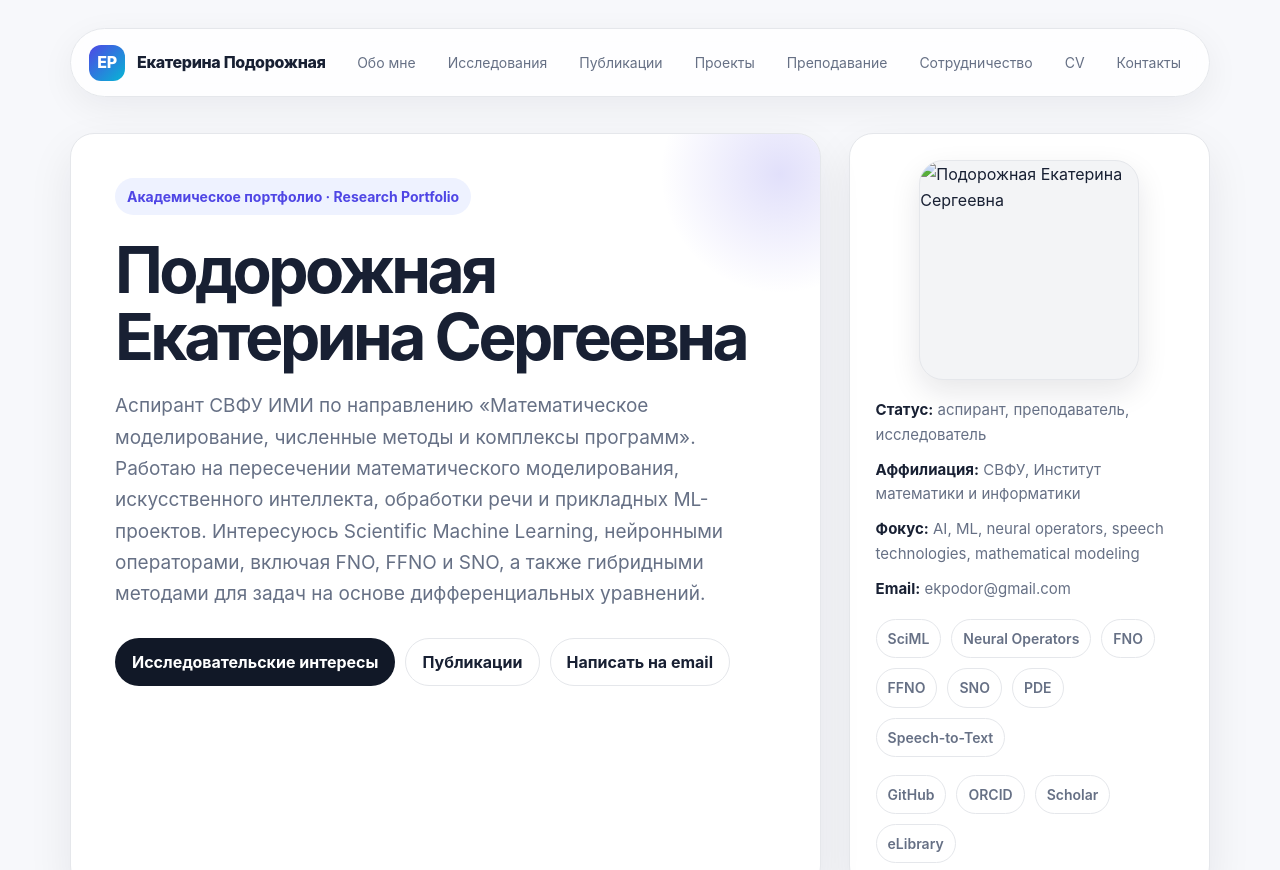
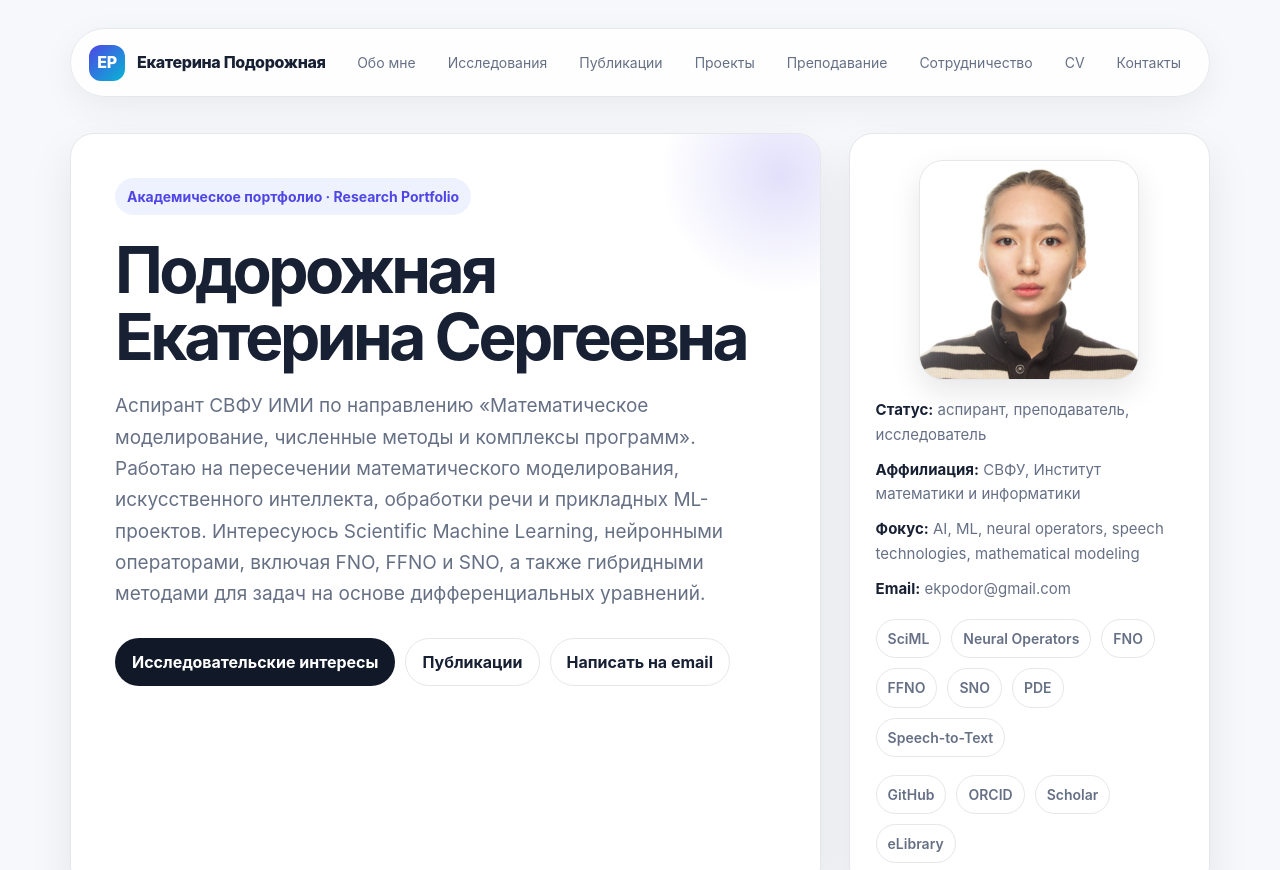
Before and after one commit to PKS898/PKS898.github.io, a plain HTML site: page index.html in a window 1280 px wide. Shown: the top 870 px of the page. Drawn offline with Linux system fonts and the light colour scheme.

Commit message:
fix path

```diff
--- a/index.html
+++ b/index.html
@@ -521,7 +521,7 @@
 
         <aside class="hero-card" aria-label="Краткая информация">
           <div class="profile-photo">
-            <img src="assets/img/photo.jpg" alt="Подорожная Екатерина Сергеевна" />
+            <img src="PKS898.github.io/img/photo.jpg" alt="Подорожная Екатерина Сергеевна" />
           </div>
 
           <div class="info-list">
```
Also changed, not shown: img/photo.jpg (renamed from cv/assets/img/photo.jpg), 1 other file.
